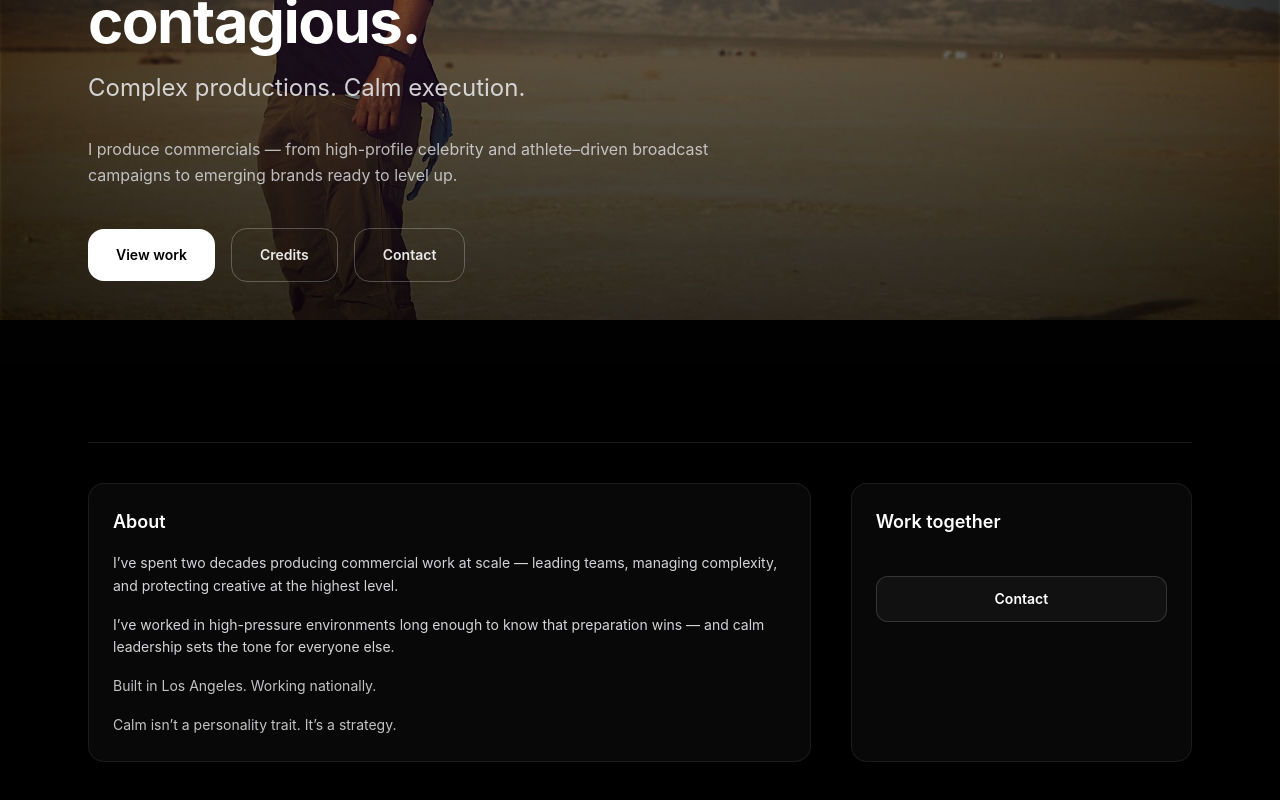
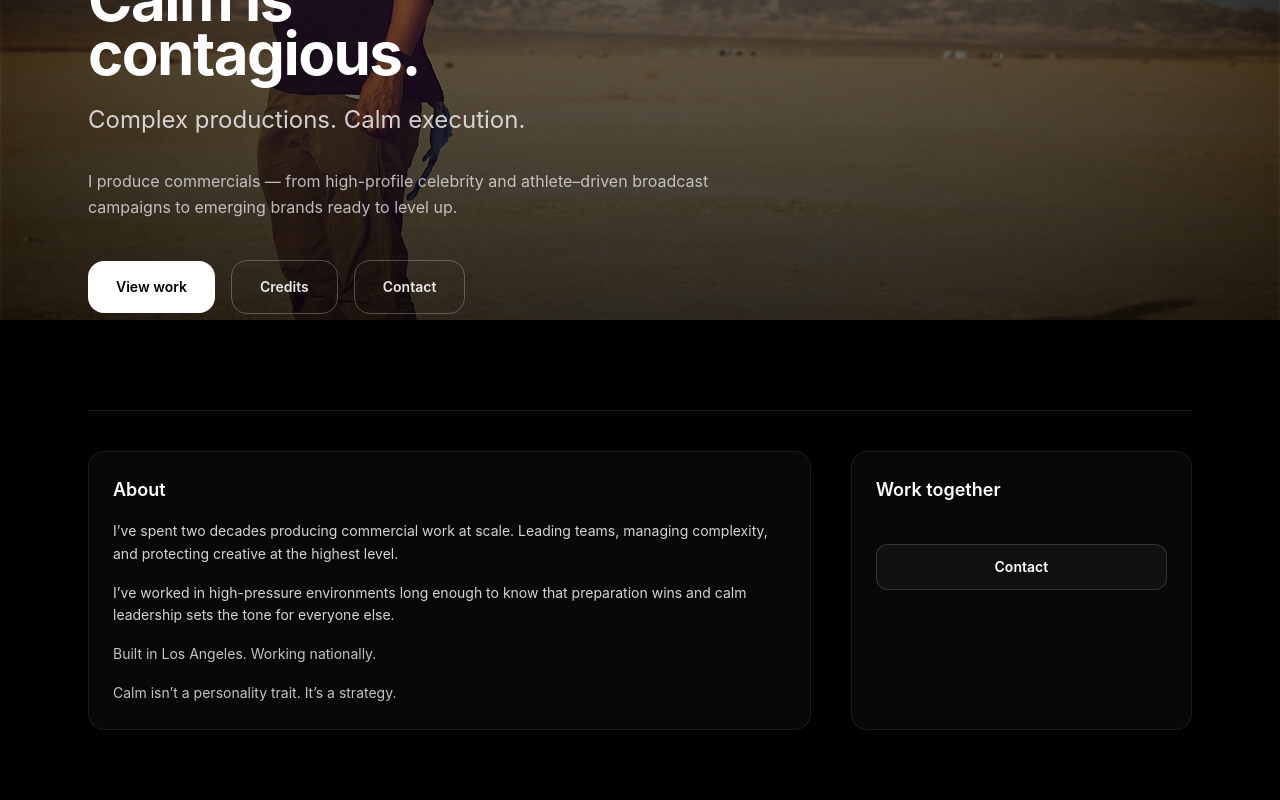
Before and after one commit to Justintowery/jt-producer-site, a Next.js app: page / in a window 1280 px wide. Shown: the part 342-1142 px from the top of the page. Built offline with nearby package versions, Linux system fonts and the light colour scheme.

Commit message:
Tighten hero to about spacing

```diff
--- a/src/app/page.tsx
+++ b/src/app/page.tsx
@@ -1,18 +1,9 @@
 "use client";
 
 import Image from "next/image";
-import {
-  motion,
-  useReducedMotion,
-  useScroll,
-  useTransform,
-} from "framer-motion";
+import { motion, useReducedMotion, useScroll, useTransform } from "framer-motion";
 import { useEffect, useRef, useState } from "react";
-import type {
-  CSSProperties,
-  MouseEvent as ReactMouseEvent,
-  RefObject,
-} from "react";
+import type { CSSProperties, MouseEvent as ReactMouseEvent, RefObject } from "react";
 
 export default function HomePage() {
   const reduceMotion = useReducedMotion();
@@ -98,8 +89,7 @@ export default function HomePage() {
   const magnetSecondary = useMagnet(0.05);
   const magnetTertiary = useMagnet(0.05);
 
-  const heroBtnBase =
-    "rounded-2xl px-7 py-4 text-sm font-semibold transition";
+  const heroBtnBase = "rounded-2xl px-7 py-4 text-sm font-semibold transition";
   const heroBtnLift = reduceMotion ? "" : "hover:-translate-y-[1px]";
 
   return (
@@ -111,11 +101,7 @@ export default function HomePage() {
           initial={heroPhotoInitial}
           animate={heroPhotoAnimate}
           transition={heroPhotoTransition}
-          style={
-            reduceMotion
-              ? undefined
-              : { y: heroY, scale: heroScale }
-          }
+          style={reduceMotion ? undefined : { y: heroY, scale: heroScale }}
         >
           <Image
             src="/hero-mobile.jpg"
@@ -144,7 +130,8 @@ export default function HomePage() {
           }}
         />
 
-        <div className="relative z-30 mx-auto flex min-h-[88vh] max-w-6xl items-end px-6 pb-20 pt-24">
+        {/* NOTE: tightened bottom padding from pb-20 -> pb-12 */}
+        <div className="relative z-30 mx-auto flex min-h-[88vh] max-w-6xl items-end px-6 pb-12 pt-24">
           <div className="max-w-2xl">
             <motion.p
               initial={reduceMotion ? false : { opacity: 0, y: 10 }}
@@ -181,8 +168,8 @@ export default function HomePage() {
               transition={{ duration: 0.65, delay: 0.18 }}
               className="mt-8 text-base leading-relaxed text-zinc-200/80"
             >
-              I produce commercials — from high-profile celebrity and athlete–driven
-              broadcast campaigns to emerging brands ready to level up.
+              I produce commercials — from high-profile celebrity and athlete–driven broadcast campaigns to
+              emerging brands ready to level up.
             </motion.p>
 
             <motion.div
@@ -229,7 +216,8 @@ export default function HomePage() {
       </section>
 
       {/* BELOW THE FOLD */}
-      <section className="mx-auto max-w-6xl px-6 py-20">
+      {/* NOTE: tightened top padding from py-20 -> pt-12 pb-20 */}
+      <section className="mx-auto max-w-6xl px-6 pt-12 pb-20">
         <div className="mb-10 h-px w-full bg-white/10" />
 
         <div className="grid gap-10 md:grid-cols-3">
@@ -237,14 +225,12 @@ export default function HomePage() {
             <h2 className="text-lg font-semibold text-white">About</h2>
             <div className="mt-4 space-y-4 text-sm leading-relaxed text-zinc-300">
               <p>
-                I’ve spent two decades producing commercial work at scale — leading
-                teams, managing complexity, and protecting creative at the highest
-                level.
+                I’ve spent two decades producing commercial work at scale. Leading teams, managing
+                complexity, and protecting creative at the highest level.
               </p>
               <p>
-                I’ve worked in high-pressure environments long enough to know that
-                preparation wins — and calm leadership sets the tone for everyone
-                else.
+                I’ve worked in high-pressure environments long enough to know that preparation wins and
+                calm leadership sets the tone for everyone else.
               </p>
               <p className="text-zinc-200/85">Built in Los Angeles. Working nationally.</p>
               <p className="text-zinc-200/85">Calm isn’t a personality trait. It’s a strategy.</p>
```
